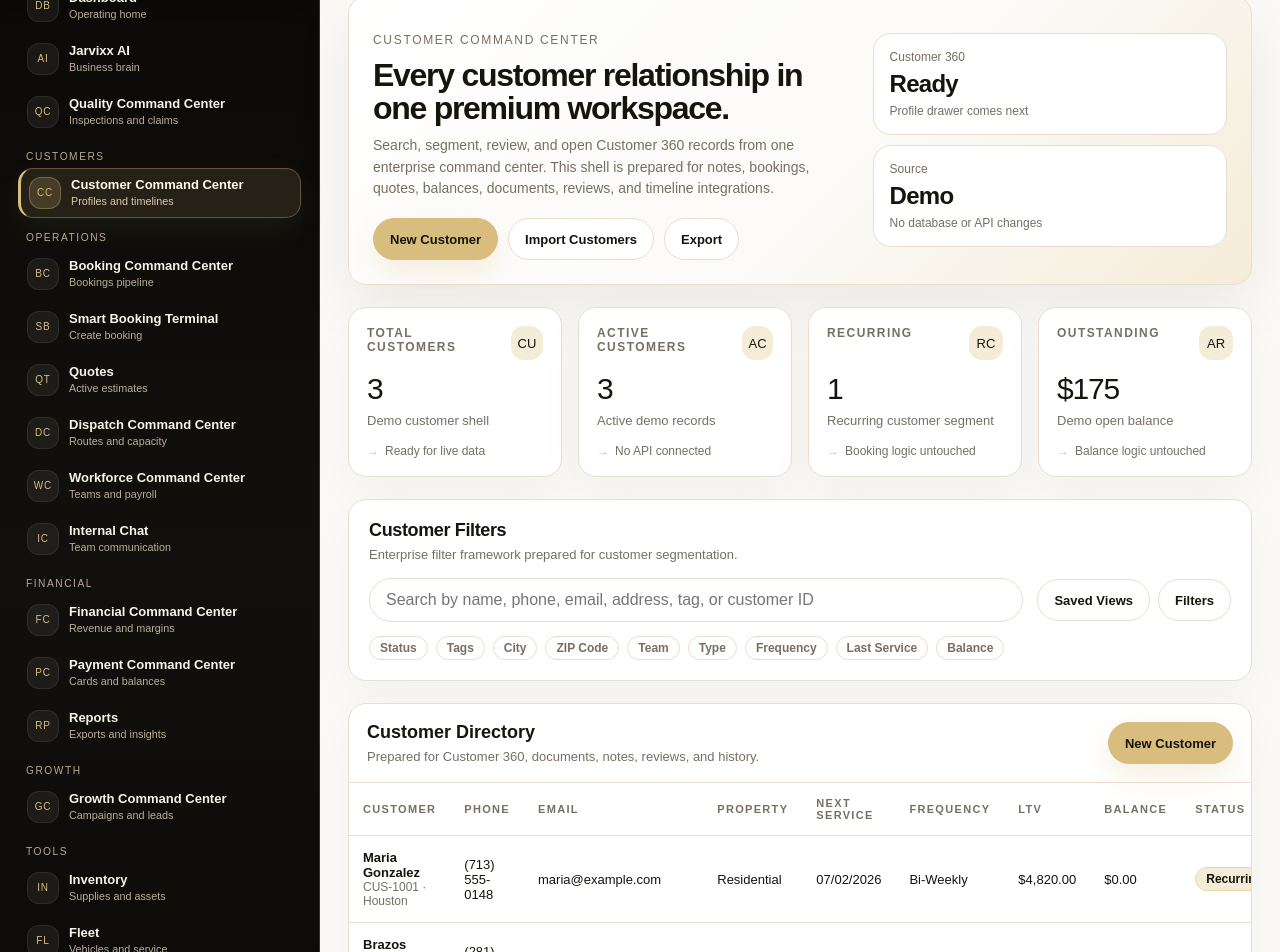
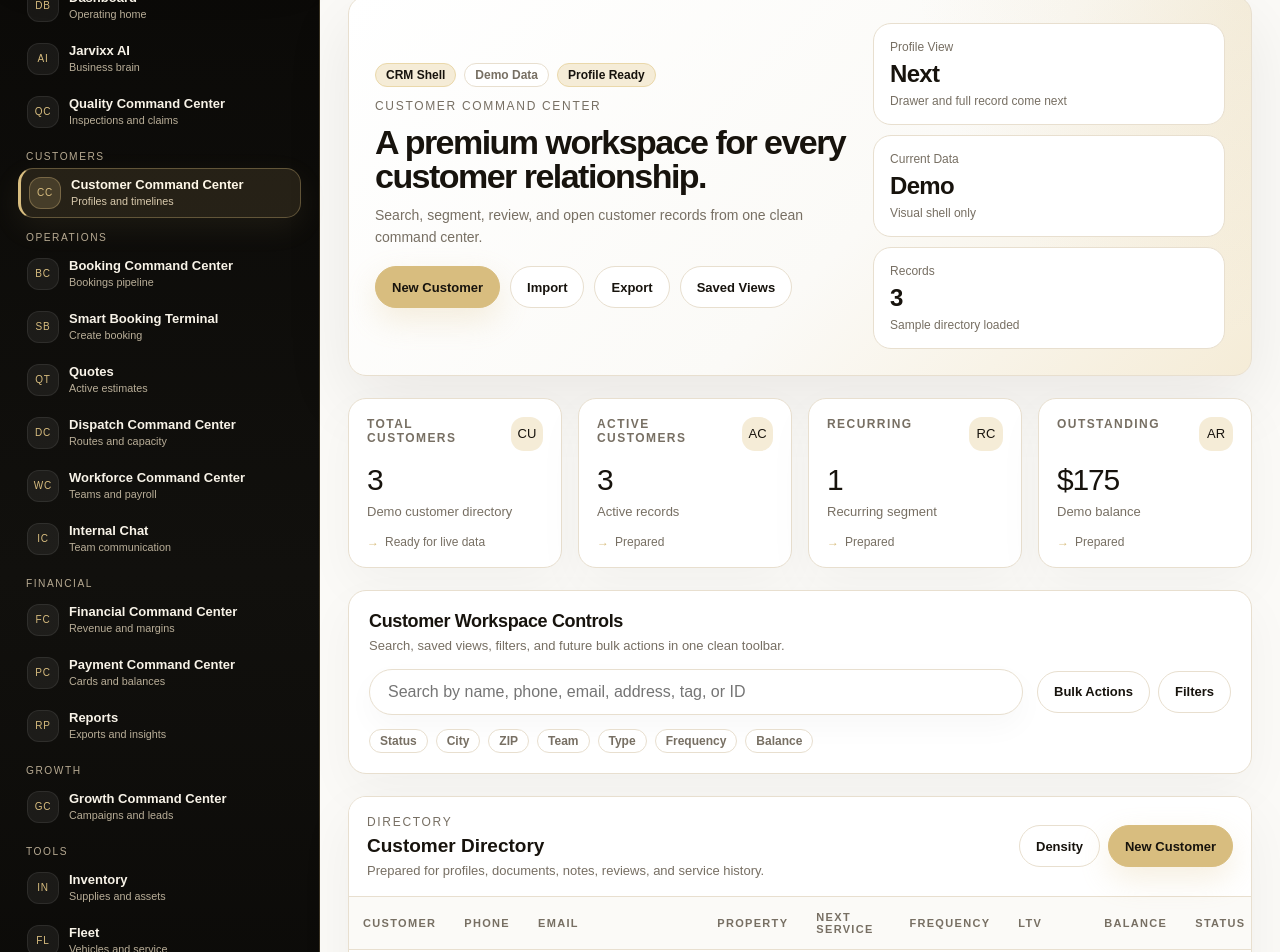
Before and after one commit to 360jarvis/JARVISV4, a Next.js app: page /app/customers in a window 1280 px wide. Shown: the part 200-1152 px from the top of the page. Built offline with nearby package versions, Linux system fonts and the light colour scheme.

Commit message:
Polish customers v2 compact

```diff
--- a/components/CustomerCommandCenter.tsx
+++ b/components/CustomerCommandCenter.tsx
@@ -1,83 +1,56 @@
 import { demoCustomers } from '../lib/customers';
 import { Badge, Button, Card, KpiCard, MetricGrid, StatCard } from './ui/index';
 
-const filters = ['Status', 'Tags', 'City', 'ZIP Code', 'Team', 'Type', 'Frequency', 'Last Service', 'Balance'];
+const filters = ['Status', 'City', 'ZIP', 'Team', 'Type', 'Frequency', 'Balance'];
 
 export default function CustomerCommandCenter() {
   return (
     <div style={{ display: 'grid', gap: 22 }}>
-      <section className="lux-card" style={{ padding: 24, display: 'grid', gridTemplateColumns: '1.15fr 0.85fr', gap: 20, alignItems: 'center', background: 'linear-gradient(135deg, #ffffff 0%, #fbfaf7 58%, #f5ecd7 100%)', boxShadow: '0 22px 60px rgba(23,19,13,0.07)' }}>
+      <section className="lux-card" style={{ padding: 26, display: 'grid', gridTemplateColumns: '1.15fr 0.85fr', gap: 22, alignItems: 'center', background: 'radial-gradient(circle at top right, rgba(216,189,127,0.18), transparent 34%), linear-gradient(135deg, #ffffff 0%, #fbfaf7 58%, #f5ecd7 100%)', boxShadow: '0 24px 70px rgba(23,19,13,0.08)' }}>
         <div>
+          <div style={{ display: 'flex', gap: 8, flexWrap: 'wrap', marginBottom: 12 }}>
+            <Badge tone="gold">CRM Shell</Badge>
+            <Badge tone="neutral">Demo Data</Badge>
+            <Badge tone="gold">Profile Ready</Badge>
+          </div>
           <p className="kicker">Customer Command Center</p>
-          <h2 style={{ margin: '8px 0 10px', fontSize: 32, letterSpacing: '-0.04em', lineHeight: 1.04 }}>Every customer relationship in one premium workspace.</h2>
-          <p style={{ margin: 0, color: 'var(--jarvixx-muted)', fontSize: 14, lineHeight: 1.55, maxWidth: 780 }}>
-            Search, segment, review, and open Customer 360 records from one enterprise command center. This shell is prepared for notes, bookings, quotes, balances, documents, reviews, and timeline integrations.
-          </p>
+          <h2 style={{ margin: '8px 0 10px', fontSize: 34, letterSpacing: '-0.045em', lineHeight: 1.02 }}>A premium workspace for every customer relationship.</h2>
+          <p style={{ margin: 0, color: 'var(--jarvixx-muted)', fontSize: 14, lineHeight: 1.58, maxWidth: 820 }}>Search, segment, review, and open customer records from one clean command center.</p>
           <div style={{ display: 'flex', gap: 10, flexWrap: 'wrap', marginTop: 18 }}>
-            <Button>New Customer</Button>
-            <Button variant="secondary">Import Customers</Button>
-            <Button variant="secondary">Export</Button>
+            <Button>New Customer</Button><Button variant="secondary">Import</Button><Button variant="secondary">Export</Button><Button variant="secondary">Saved Views</Button>
           </div>
         </div>
         <div style={{ display: 'grid', gap: 10 }}>
-          <StatCard label="Customer 360" value="Ready" supportingText="Profile drawer comes next" />
-          <StatCard label="Source" value="Demo" supportingText="No database or API changes" />
+          <StatCard label="Profile View" value="Next" supportingText="Drawer and full record come next" />
+          <StatCard label="Current Data" value="Demo" supportingText="Visual shell only" />
+          <StatCard label="Records" value={String(demoCustomers.length)} supportingText="Sample directory loaded" />
         </div>
       </section>
 
       <MetricGrid>
-        <KpiCard label="Total Customers" value="3" detail="Demo customer shell" trend={{ label: 'Ready for live data', direction: 'flat' }} icon="CU" />
-        <KpiCard label="Active Customers" value="3" detail="Active demo records" trend={{ label: 'No API connected', direction: 'flat' }} icon="AC" />
-        <KpiCard label="Recurring" value="1" detail="Recurring customer segment" trend={{ label: 'Booking logic untouched', direction: 'flat' }} icon="RC" />
-        <KpiCard label="Outstanding" value="$175" detail="Demo open balance" trend={{ label: 'Balance logic untouched', direction: 'flat' }} icon="AR" />
+        <KpiCard label="Total Customers" value="3" detail="Demo customer directory" trend={{ label: 'Ready for live data', direction: 'flat' }} icon="CU" />
+        <KpiCard label="Active Customers" value="3" detail="Active records" trend={{ label: 'Prepared', direction: 'flat' }} icon="AC" />
+        <KpiCard label="Recurring" value="1" detail="Recurring segment" trend={{ label: 'Prepared', direction: 'flat' }} icon="RC" />
+        <KpiCard label="Outstanding" value="$175" detail="Demo balance" trend={{ label: 'Prepared', direction: 'flat' }} icon="AR" />
       </MetricGrid>
 
-      <Card title="Customer Filters" subtitle="Enterprise filter framework prepared for customer segmentation.">
+      <Card title="Customer Workspace Controls" subtitle="Search, saved views, filters, and future bulk actions in one clean toolbar.">
         <div style={{ display: 'grid', gridTemplateColumns: '1fr auto', gap: 14, alignItems: 'center' }}>
-          <input aria-label="Search customers" placeholder="Search by name, phone, email, address, tag, or customer ID" style={{ minHeight: 44, borderRadius: 999, border: '1px solid var(--jarvixx-border)', padding: '0 16px', outline: 0 }} />
-          <div style={{ display: 'flex', gap: 8, flexWrap: 'wrap', justifyContent: 'flex-end' }}>
-            <Button variant="secondary">Saved Views</Button>
-            <Button variant="secondary">Filters</Button>
-          </div>
+          <input aria-label="Search customers" placeholder="Search by name, phone, email, address, tag, or ID" style={{ minHeight: 46, borderRadius: 999, border: '1px solid var(--jarvixx-border)', padding: '0 18px', outline: 0, boxShadow: '0 12px 30px rgba(23,19,13,0.03)' }} />
+          <div style={{ display: 'flex', gap: 8, flexWrap: 'wrap', justifyContent: 'flex-end' }}><Button variant="secondary">Bulk Actions</Button><Button variant="secondary">Filters</Button></div>
         </div>
-        <div style={{ display: 'flex', gap: 8, flexWrap: 'wrap', marginTop: 14 }}>
-          {filters.map((filter) => <Badge key={filter} tone="neutral">{filter}</Badge>)}
-        </div>
+        <div style={{ display: 'flex', gap: 8, flexWrap: 'wrap', marginTop: 14 }}>{filters.map((filter) => <Badge key={filter} tone="neutral">{filter}</Badge>)}</div>
       </Card>
 
-      <section className="lux-card" style={{ overflow: 'hidden', boxShadow: '0 18px 50px rgba(23,19,13,0.04)' }}>
-        <div style={{ padding: 18, borderBottom: '1px solid var(--jarvixx-border)', display: 'flex', justifyContent: 'space-between', gap: 12, alignItems: 'center' }}>
-          <div>
-            <h2 style={{ margin: 0, fontSize: 18 }}>Customer Directory</h2>
-            <p style={{ margin: '6px 0 0', color: 'var(--jarvixx-muted)', fontSize: 13 }}>Prepared for Customer 360, documents, notes, reviews, and history.</p>
-          </div>
-          <Button>New Customer</Button>
+      <section className="lux-card" style={{ overflow: 'hidden', boxShadow: '0 20px 58px rgba(23,19,13,0.05)' }}>
+        <div style={{ padding: 18, borderBottom: '1px solid var(--jarvixx-border)', display: 'flex', justifyContent: 'space-between', gap: 12, alignItems: 'center', background: '#fff' }}>
+          <div><p className="kicker" style={{ margin: 0 }}>Directory</p><h2 style={{ margin: '6px 0 0', fontSize: 19 }}>Customer Directory</h2><p style={{ margin: '6px 0 0', color: 'var(--jarvixx-muted)', fontSize: 13 }}>Prepared for profiles, documents, notes, reviews, and service history.</p></div>
+          <div style={{ display: 'flex', gap: 8, flexWrap: 'wrap' }}><Button variant="secondary">Density</Button><Button>New Customer</Button></div>
         </div>
         <div style={{ overflowX: 'auto' }}>
           <table style={{ width: '100%', borderCollapse: 'separate', borderSpacing: 0, fontSize: 13 }}>
-            <thead>
-              <tr>
-                {['Customer', 'Phone', 'Email', 'Property', 'Next Service', 'Frequency', 'LTV', 'Balance', 'Status', 'Actions'].map((header) => (
-                  <th key={header} style={{ textAlign: 'left', padding: 14, borderBottom: '1px solid var(--jarvixx-border)', color: 'var(--jarvixx-muted)', fontSize: 11, letterSpacing: '0.12em', textTransform: 'uppercase', background: '#fff' }}>{header}</th>
-                ))}
-              </tr>
-            </thead>
-            <tbody>
-              {demoCustomers.map((customer) => (
-                <tr key={customer.id}>
-                  <td style={{ padding: 14, borderBottom: '1px solid var(--jarvixx-border)' }}><strong>{customer.name}</strong><div style={{ color: 'var(--jarvixx-muted)', fontSize: 12 }}>{customer.id} · {customer.city}</div></td>
-                  <td style={{ padding: 14, borderBottom: '1px solid var(--jarvixx-border)' }}>{customer.phone}</td>
-                  <td style={{ padding: 14, borderBottom: '1px solid var(--jarvixx-border)' }}>{customer.email}</td>
-                  <td style={{ padding: 14, borderBottom: '1px solid var(--jarvixx-border)' }}>{customer.propertyType}</td>
-                  <td style={{ padding: 14, borderBottom: '1px solid var(--jarvixx-border)' }}>{customer.nextService}</td>
-                  <td style={{ padding: 14, borderBottom: '1px solid var(--jarvixx-border)' }}>{customer.frequency}</td>
-                  <td style={{ padding: 14, borderBottom: '1px solid var(--jarvixx-border)' }}>{customer.lifetimeValue}</td>
-                  <td style={{ padding: 14, borderBottom: '1px solid var(--jarvixx-border)' }}>{customer.outstandingBalance}</td>
-                  <td style={{ padding: 14, borderBottom: '1px solid var(--jarvixx-border)' }}><Badge tone="gold">{customer.status}</Badge></td>
-                  <td style={{ padding: 14, borderBottom: '1px solid var(--jarvixx-border)' }}><a className="lux-button secondary" href={'/app/customers/' + customer.id}>View 360</a></td>
-                </tr>
-              ))}
-            </tbody>
+            <thead><tr>{['Customer', 'Phone', 'Email', 'Property', 'Next Service', 'Frequency', 'LTV', 'Balance', 'Status', 'Actions'].map((header) => <th key={header} style={{ textAlign: 'left', padding: 14, borderBottom: '1px solid var(--jarvixx-border)', color: 'var(--jarvixx-muted)', fontSize: 11, letterSpacing: '0.12em', textTransform: 'uppercase', background: '#fbfaf7' }}>{header}</th>)}</tr></thead>
+            <tbody>{demoCustomers.map((customer) => <tr key={customer.id}><td style={{ padding: 14, borderBottom: '1px solid var(--jarvixx-border)' }}><strong>{customer.name}</strong><div style={{ color: 'var(--jarvixx-muted)', fontSize: 12 }}>{customer.id} · {customer.city}</div></td><td style={{ padding: 14, borderBottom: '1px solid var(--jarvixx-border)' }}>{customer.phone}</td><td style={{ padding: 14, borderBottom: '1px solid var(--jarvixx-border)' }}>{customer.email}</td><td style={{ padding: 14, borderBottom: '1px solid var(--jarvixx-border)' }}>{customer.propertyType}</td><td style={{ padding: 14, borderBottom: '1px solid var(--jarvixx-border)' }}>{customer.nextService}</td><td style={{ padding: 14, borderBottom: '1px solid var(--jarvixx-border)' }}>{customer.frequency}</td><td style={{ padding: 14, borderBottom: '1px solid var(--jarvixx-border)' }}>{customer.lifetimeValue}</td><td style={{ padding: 14, borderBottom: '1px solid var(--jarvixx-border)' }}>{customer.outstandingBalance}</td><td style={{ padding: 14, borderBottom: '1px solid var(--jarvixx-border)' }}><Badge tone="gold">{customer.status}</Badge></td><td style={{ padding: 14, borderBottom: '1px solid var(--jarvixx-border)' }}><a className="lux-button secondary" href={'/app/customers/' + customer.id}>View Profile</a></td></tr>)}</tbody>
           </table>
         </div>
       </section>
```
